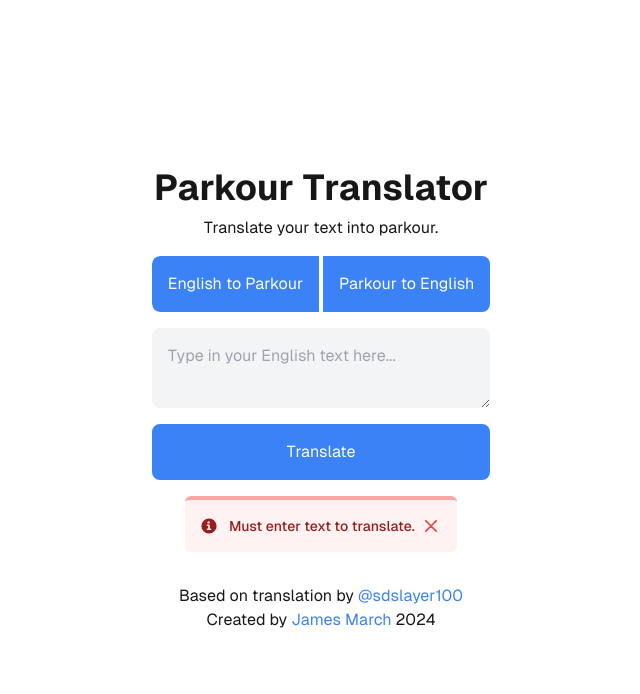
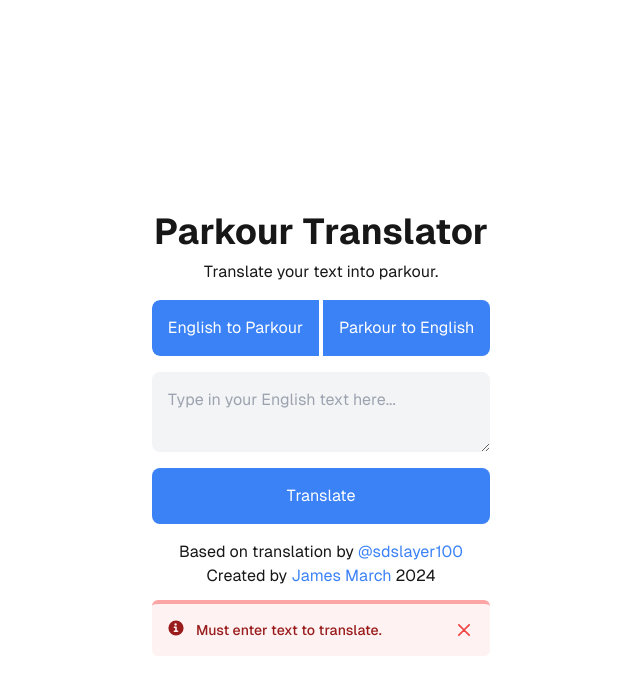
Before and after one commit to Fokkos/parkour-translation, a Next.js app in the folder parkour/: page / in a window 1280 px wide. Both pictures are taken after a click on the button "Translate". Shown: the top 694 px of the page, without its empty margins (319-959 px from the left). Built offline with nearby package versions, Linux system fonts and the light colour scheme.

Commit message:
made error messages nicer

```diff
--- a/parkour/src/app/page.tsx
+++ b/parkour/src/app/page.tsx
@@ -1,4 +1,5 @@
 import Translator from "@/app/ui/translator";
+import Alert from "./ui/alert";
 
 export default function Home() {
 
@@ -23,7 +24,7 @@ export default function Home() {
         </p>
       </div>
 
-
+      <Alert/>
       </main>
     </div>
   );
--- a/parkour/src/app/ui/alert.tsx
+++ b/parkour/src/app/ui/alert.tsx
@@ -1,28 +1,60 @@
-"use client"
+"use client";
 
 export default function Alert() {
     return (
-    <div id="danger-alert"  className="hidden items-center p-4 mb-4 text-red-800 border-t-4 border-red-300 bg-red-50 dark:text-red-400 dark:bg-gray-800 dark:border-red-800 max-w-[400px] rounded-md my-4" role="alert">
-        <svg className="flex-shrink-0 w-4 h-4" aria-hidden="true" xmlns="http://www.w3.org/2000/svg" fill="currentColor" viewBox="0 0 20 20">
-        <path d="M10 .5a9.5 9.5 0 1 0 9.5 9.5A9.51 9.51 0 0 0 10 .5ZM9.5 4a1.5 1.5 0 1 1 0 3 1.5 1.5 0 0 1 0-3ZM12 15H8a1 1 0 0 1 0-2h1v-3H8a1 1 0 0 1 0-2h2a1 1 0 0 1 1 1v4h1a1 1 0 0 1 0 2Z"/>
+        // position at bottom of screen and centered
+        <div
+            id="danger-alert"
+            className="hidden fixed bottom-[50px] md:bottom-[18vh] left-1/2 transform -translate-x-1/2 items-center p-4 text-red-800 border-t-4 border-red-300 bg-red-50 dark:text-red-400 dark:bg-gray-800 dark:border-red-800 max-w-[400px] min-w-[338px] rounded-md"
+            role="alert"
+        >
+            <div className="flex justify-between">
+                <svg
+                    className="flex-shrink-0 w-4 h-4"
+                    aria-hidden="true"
+                    xmlns="http://www.w3.org/2000/svg"
+                    fill="currentColor"
+                    viewBox="0 0 20 20"
+                >
+                    <path d="M10 .5a9.5 9.5 0 1 0 9.5 9.5A9.51 9.51 0 0 0 10 .5ZM9.5 4a1.5 1.5 0 1 1 0 3 1.5 1.5 0 0 1 0-3ZM12 15H8a1 1 0 0 1 0-2h1v-3H8a1 1 0 0 1 0-2h2a1 1 0 0 1 1 1v4h1a1 1 0 0 1 0 2Z" />
                 </svg>
                 <div id="alert-text" className="ms-3 text-sm font-medium">
                     Error
                 </div>
-        <button type="button" className="ms-auto -mx-1.5 -my-1.5 bg-red-50 text-red-500 rounded-lg focus:ring-2 focus:ring-red-400 p-1.5 hover:bg-red-200 inline-flex items-center justify-center h-8 w-8 dark:bg-gray-800 dark:text-red-400 dark:hover:bg-gray-700"  data-dismiss-target="#danger-alert" aria-label="Close"
+                <button
+                    type="button"
+                    className="ms-auto -mx-1.5 -my-1.5 bg-red-50 text-red-500 rounded-lg focus:ring-2 focus:ring-red-400 p-1.5 hover:bg-red-200 inline-flex items-center justify-center h-8 w-8 dark:bg-gray-800 dark:text-red-400 dark:hover:bg-gray-700"
+                    data-dismiss-target="#danger-alert"
+                    aria-label="Close"
                     onClick={() => {
-            const alert = document.getElementById("danger-alert") as HTMLDivElement | "";
+                        const alert = document.getElementById(
+                            "danger-alert"
+                        ) as HTMLDivElement | "";
                         if (alert) {
-                alert.style.display = "none";
+                            alert.classList.add("hidden");
                         } else {
                             console.log("Alert not found.");
                         }
-          }}>
+                    }}
+                >
                     <span className="sr-only">Dismiss</span>
-        <svg className="w-3 h-3" aria-hidden="true" xmlns="http://www.w3.org/2000/svg" fill="none" viewBox="0 0 14 14">
-            <path stroke="currentColor" strokeLinecap="round" strokeLinejoin="round" strokeWidth="2" d="m1 1 6 6m0 0 6 6M7 7l6-6M7 7l-6 6"/>
+                    <svg
+                        className="w-3 h-3"
+                        aria-hidden="true"
+                        xmlns="http://www.w3.org/2000/svg"
+                        fill="none"
+                        viewBox="0 0 14 14"
+                    >
+                        <path
+                            stroke="currentColor"
+                            strokeLinecap="round"
+                            strokeLinejoin="round"
+                            strokeWidth="2"
+                            d="m1 1 6 6m0 0 6 6M7 7l6-6M7 7l-6 6"
+                        />
                     </svg>
                 </button>
             </div>
-    )
+        </div>
+    );
 }
--- a/parkour/src/app/util/handleError.ts
+++ b/parkour/src/app/util/handleError.ts
@@ -1,7 +1,8 @@
 export function handleError(error: string) {
     const dangerAlert = document.getElementById("danger-alert") as HTMLDivElement | "";
     if (dangerAlert) {
-    dangerAlert.style.display = "flex";
+    // remove hidden from alert
+    dangerAlert.classList.remove("hidden");
     const alertText = document.getElementById("alert-text") as HTMLDivElement | "";
     if (alertText) {
         alertText.innerHTML = error;
```
Lines whose indentation alone changed are shown as unchanged.
